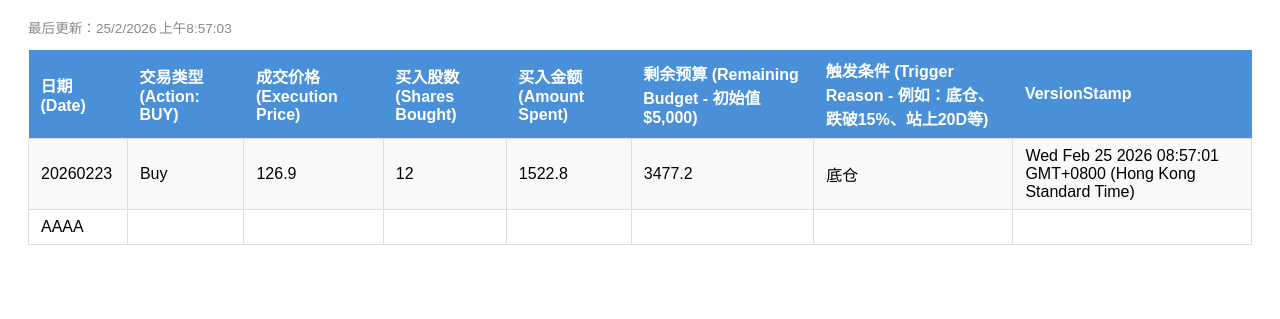
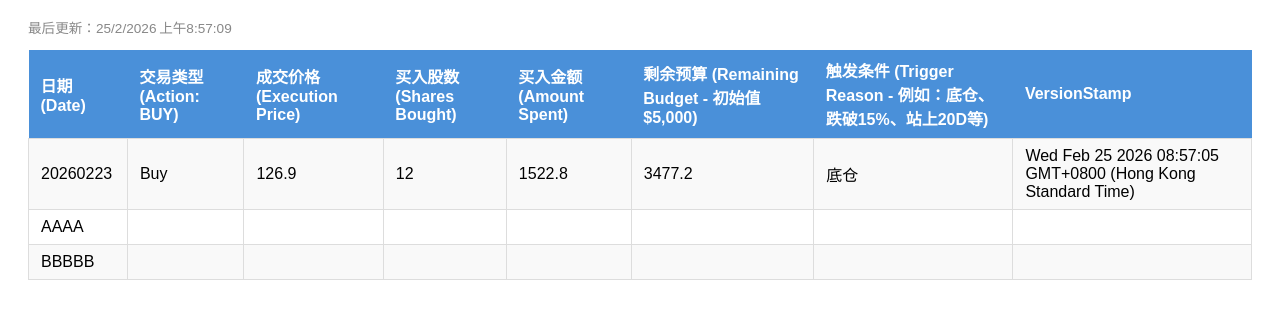
Before and after one commit to leixiao32229/tables, a plain HTML site: page index.html in a window 1280 px wide. Shown: the part 79-398 px from the top of the page. Drawn offline with Linux system fonts and the light colour scheme.

Commit message:
Auto update 2026-02-25T00:57:09.833Z

```diff
--- a/index.html
+++ b/index.html
@@ -1 +1 @@
-<!DOCTYPE html><html><head><meta charset="UTF-8"><meta name="viewport" content="width=device-width, initial-scale=1.0"><title>Sheet1</title><style>body{font-family:Arial,sans-serif;padding:20px;}h2{color:#333;}.updated{color:#888;font-size:0.85em;}table{border-collapse:collapse;width:100%;}th{background:#4a90d9;color:white;padding:8px 12px;text-align:left;}td{border:1px solid #ddd;padding:8px 12px;}tr:nth-child(even){background:#f9f9f9;}</style></head><body><h2>Sheet1</h2><p class="updated">最后更新：25/2/2026 上午8:57:03</p><table><tr><th>日期 (Date)</th><th>交易类型 (Action: BUY)</th><th>成交价格 (Execution Price)</th><th>买入股数 (Shares Bought)</th><th>买入金额 (Amount Spent)</th><th>剩余预算 (Remaining Budget - 初始值 $5,000)</th><th>触发条件 (Trigger Reason - 例如：底仓、跌破15%、站上20D等)</th><th>VersionStamp</th></tr><tr><td>20260223</td><td>Buy</td><td>126.9</td><td>12</td><td>1522.8</td><td>3477.2</td><td>底仓</td><td>Wed Feb 25 2026 08:57:01 GMT+0800 (Hong Kong Standard Time)</td></tr><tr><td>AAAA</td><td></td><td></td><td></td><td></td><td></td><td></td><td></td></tr></table></body></html>
+<!DOCTYPE html><html><head><meta charset="UTF-8"><meta name="viewport" content="width=device-width, initial-scale=1.0"><title>Sheet1</title><style>body{font-family:Arial,sans-serif;padding:20px;}h2{color:#333;}.updated{color:#888;font-size:0.85em;}table{border-collapse:collapse;width:100%;}th{background:#4a90d9;color:white;padding:8px 12px;text-align:left;}td{border:1px solid #ddd;padding:8px 12px;}tr:nth-child(even){background:#f9f9f9;}</style></head><body><h2>Sheet1</h2><p class="updated">最后更新：25/2/2026 上午8:57:09</p><table><tr><th>日期 (Date)</th><th>交易类型 (Action: BUY)</th><th>成交价格 (Execution Price)</th><th>买入股数 (Shares Bought)</th><th>买入金额 (Amount Spent)</th><th>剩余预算 (Remaining Budget - 初始值 $5,000)</th><th>触发条件 (Trigger Reason - 例如：底仓、跌破15%、站上20D等)</th><th>VersionStamp</th></tr><tr><td>20260223</td><td>Buy</td><td>126.9</td><td>12</td><td>1522.8</td><td>3477.2</td><td>底仓</td><td>Wed Feb 25 2026 08:57:05 GMT+0800 (Hong Kong Standard Time)</td></tr><tr><td>AAAA</td><td></td><td></td><td></td><td></td><td></td><td></td><td></td></tr><tr><td>BBBBB</td><td></td><td></td><td></td><td></td><td></td><td></td><td></td></tr></table></body></html>
```
